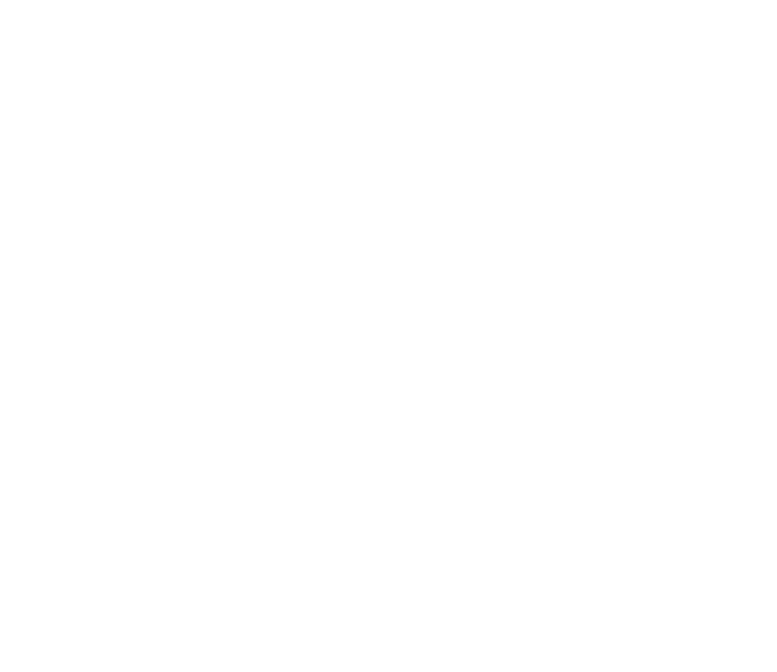
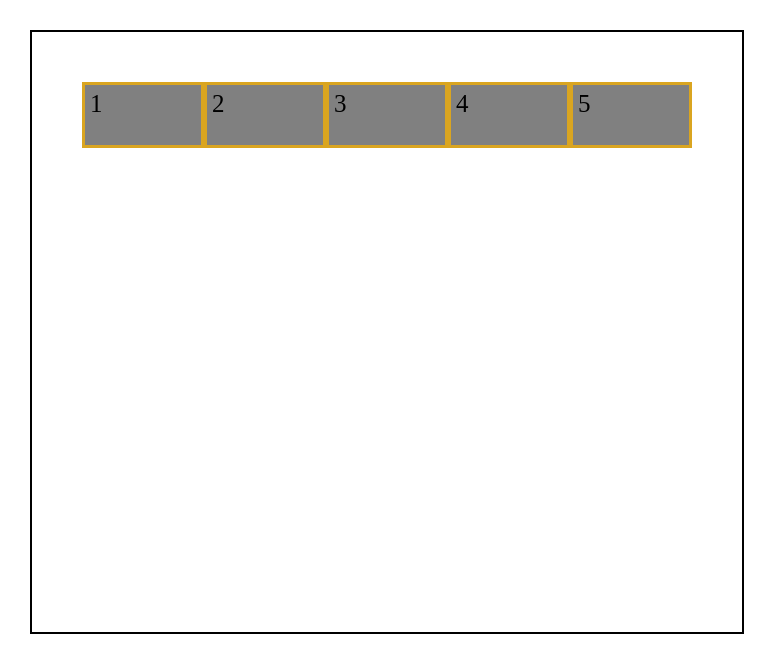
Before and after one commit to kyrylo-burmelov/htmlApp, a plain HTML site: page index.html in a window 1280 px wide. Shown: the whole page, without its empty margins (0-777 px from the left). Drawn offline with Linux system fonts and the light colour scheme.

Commit message:
add grids layout

```diff
--- a/index.html
+++ b/index.html
@@ -4,9 +4,36 @@
   <meta charset="UTF-8">
   <meta http-equiv="X-UA-Compatible" content="IE=edge">
   <meta name="viewport" content="width=device-width, initial-scale=1.0">
-  <title>Document 12</title>
+  <link rel="stylesheet" href="styles.css">
+  <title>Document</title>
 </head>
 <body>
-
+    <div id="main-container">
+      <div class="child-container">
+        <div class='text-wrapper'>
+          <span class="text">1</span>
+        </div>
+      </div>
+      <div class="child-container">
+        <div class='text-wrapper'>
+          <span class="text">2</span>
+        </div>
+      </div>
+      <div class="child-container">
+        <div class='text-wrapper'>
+          <span class="text">3</span>
+        </div>
+      </div>
+      <div class="child-container">
+        <div class='text-wrapper'>
+          <span class="text">4</span>
+        </div>
+      </div>
+      <div class="child-container">
+        <div class='text-wrapper'>
+          <span class="text">5</span>
+        </div>
+      </div>
+    </div>
 </body>
 </html>
--- /dev/null
+++ b/styles.css
@@ -0,0 +1,29 @@
+* {
+  padding: 0;
+  margin: 0;
+}
+
+body {
+  background-color: white;
+  padding: 30px;
+}
+
+#main-container {
+  padding: 50px;
+  border: 2px solid black;
+  width: 50%;
+  height: 500px;
+  display: grid;
+  grid-template-columns: 1fr 1fr 1fr 1fr 1fr;
+}
+
+.child-container {
+  height: 50px;
+  background-color: grey;
+  border: 3px solid goldenrod;
+  padding: 5px;
+}
+
+.text {
+  font-size: 25px;
+}
```
